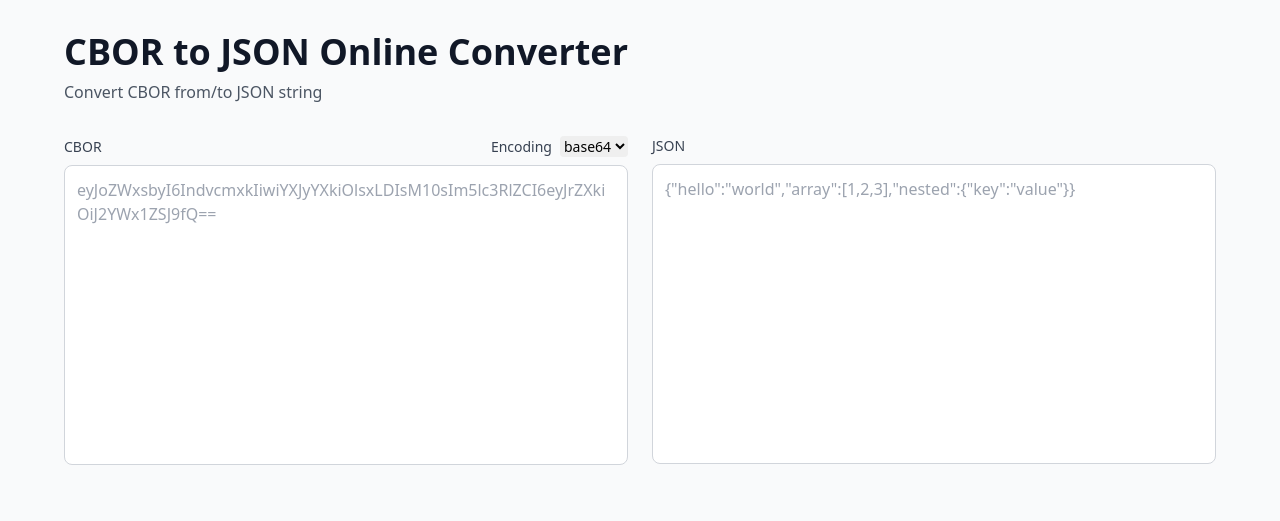
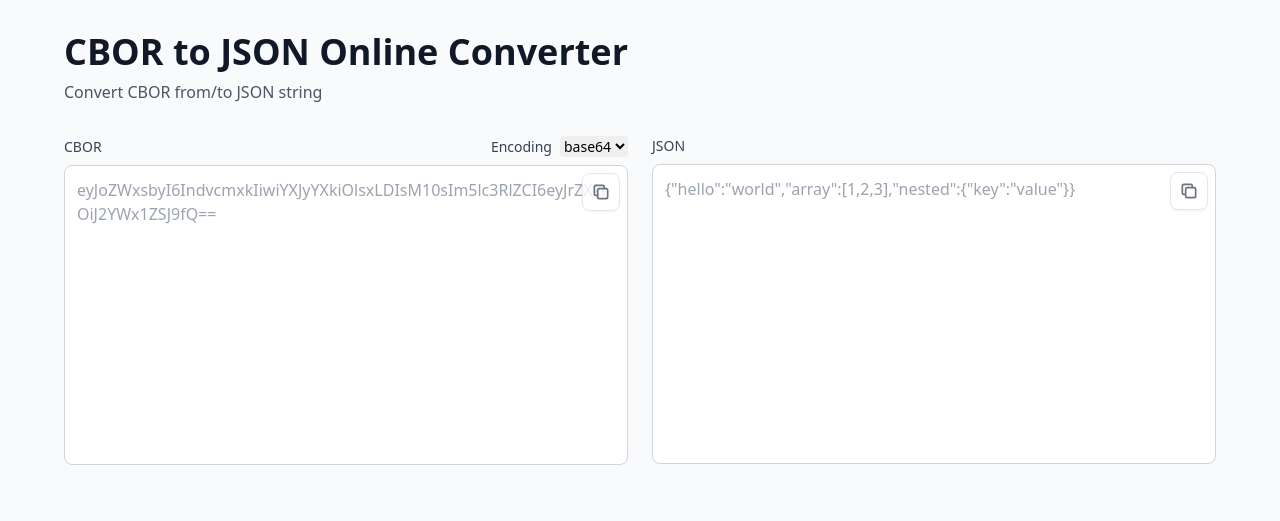
Before and after one commit to williamchong/cbor-json-web, a Nuxt app: page / in a window 1280 px wide. Shown: the top 521 px of the page. Built offline with nearby package versions, Linux system fonts and the light colour scheme.

Commit message:
✨ Add CopyButton component

```diff
--- /dev/null
+++ b/components/CopyButton.vue
@@ -0,0 +1,43 @@
+<template>
+  <button
+    class="absolute top-2 right-2 p-2 text-gray-500 hover:text-gray-700 bg-white/80 rounded-lg shadow-sm border border-gray-200"
+    @click="copyText"
+  >
+    <svg
+      v-if="!copied"
+      class="w-5 h-5"
+      xmlns="http://www.w3.org/2000/svg"
+      fill="none"
+      viewBox="0 0 24 24"
+      stroke="currentColor"
+    >
+      <path stroke-linecap="round" stroke-linejoin="round" stroke-width="2" d="M8 16H6a2 2 0 01-2-2V6a2 2 0 012-2h8a2 2 0 012 2v2m-6 12h8a2 2 0 002-2v-8a2 2 0 00-2-2h-8a2 2 0 00-2 2v8a2 2 0 002 2z" />
+    </svg>
+    <svg
+      v-else
+      class="w-5 h-5"
+      xmlns="http://www.w3.org/2000/svg"
+      fill="none"
+      viewBox="0 0 24 24"
+      stroke="currentColor"
+    >
+      <path stroke-linecap="round" stroke-linejoin="round" stroke-width="2" d="M5 13l4 4L19 7" />
+    </svg>
+  </button>
+</template>
+
+<script setup lang="ts">
+const props = defineProps<{
+  text: string
+}>()
+
+const copied = ref(false)
+
+async function copyText() {
+  await navigator.clipboard.writeText(props.text)
+  copied.value = true
+  setTimeout(() => {
+    copied.value = false
+  }, 2000)
+}
+</script>
--- a/pages/index.vue
+++ b/pages/index.vue
@@ -21,6 +21,7 @@
               </select>
             </div>
           </div>
+          <div class="relative">
             <textarea
               id="cbor-value"
               v-model="cborValue"
@@ -28,9 +29,12 @@
               class="w-full min-h-[300px] p-3 rounded-lg border border-gray-300 focus:ring-blue-500 focus:border-blue-500 resize-none"
               @input="cborToJson"
             />
+            <CopyButton :text="cborValue" />
+          </div>
         </div>
         <div class="flex-1">
           <label for="json-value" class="block text-sm font-medium text-gray-700 mb-2">JSON</label>
+          <div class="relative">
             <textarea
               id="json-value"
               v-model="jsonValue"
@@ -38,6 +42,8 @@
               class="w-full min-h-[300px] p-3 rounded-lg border border-gray-300 focus:ring-blue-500 focus:border-blue-500 resize-none"
               @input="jsonToCbor"
             />
+            <CopyButton :text="jsonValue" />
+          </div>
         </div>
       </section>
 
```
Lines whose indentation alone changed are shown as unchanged.
